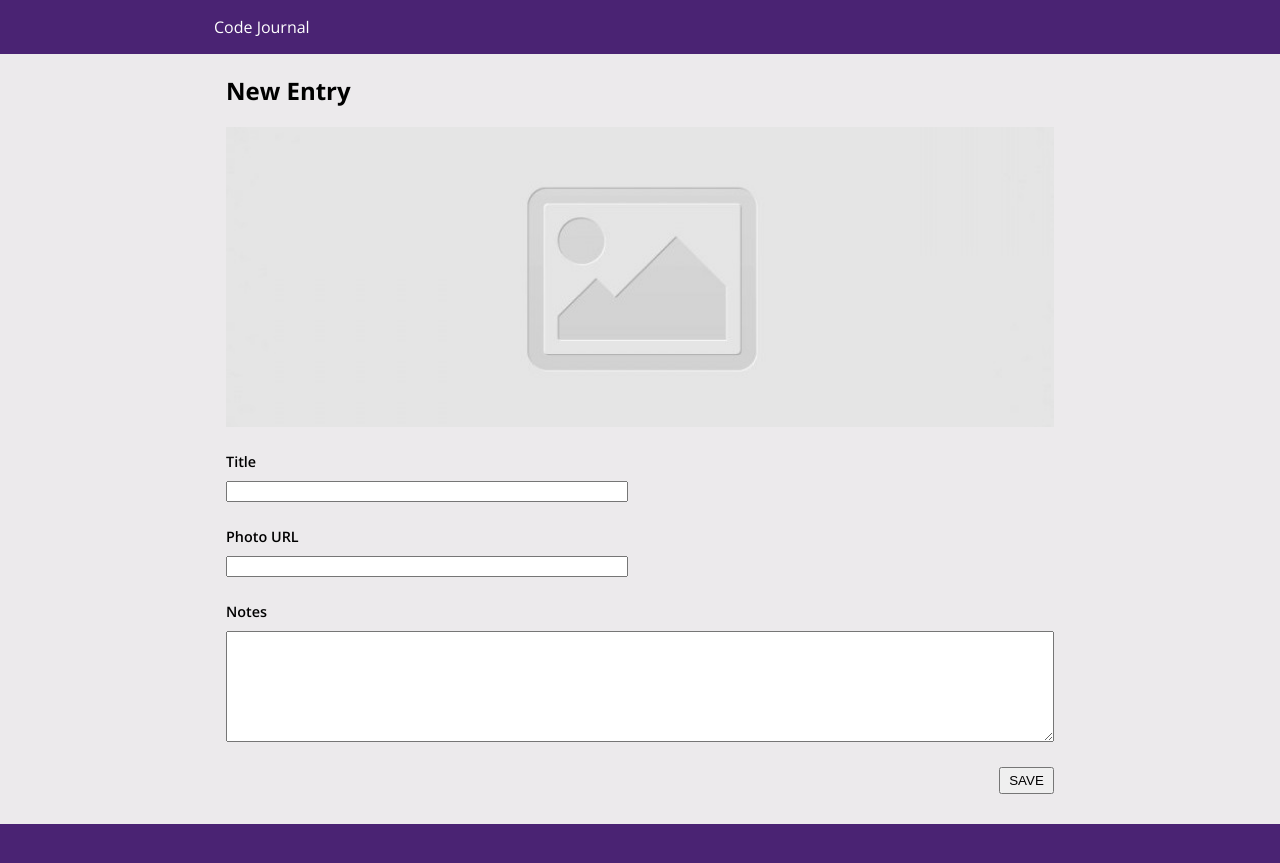
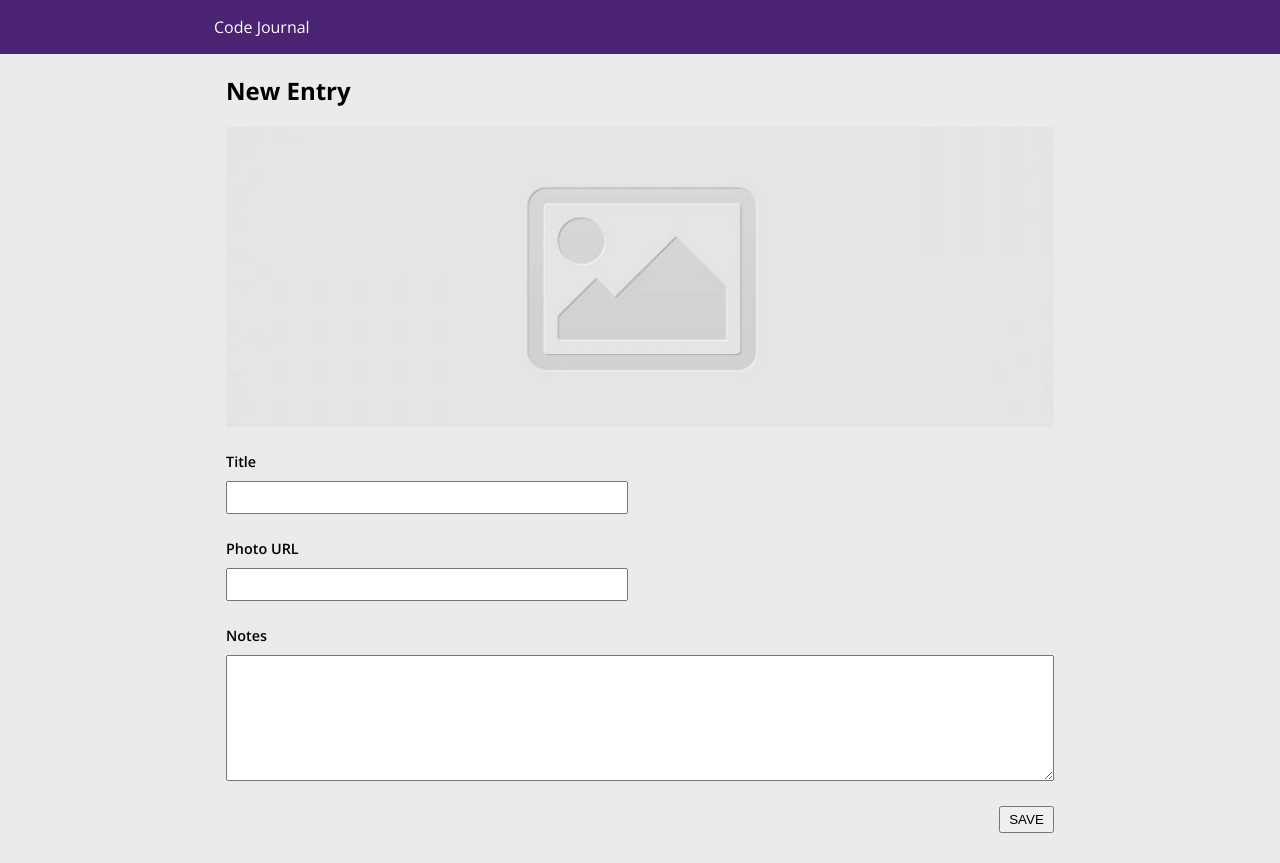
Before and after one commit to Samuel-Cho/code-journal, a website: page index.html in a window 1280 px wide. Before the commit the page ends 824 px from the top, so only its background shows below. Drawn offline with nearby package versions, Linux system fonts and the light colour scheme.

Commit message:
Styled font size and family for input fields and adjusted padding for input fields. #1

```diff
--- a/css/styles.css
+++ b/css/styles.css
@@ -20,3 +20,13 @@ label {
   font-weight: 600;
   font-size: 0.9rem;
 }
+
+#entry-form-title,
+#entry-form-photo-url,
+#entry-form-note {
+  font-family: 'Open Sans', sans-serif;
+  font-weight: 600;
+  font-size: 0.9rem;
+  padding-top: 5px;
+  padding-bottom: 5px;
+}
--- a/index.html
+++ b/index.html
@@ -52,7 +52,7 @@
             <textarea
               name="note"
               id="entry-form-note"
-              rows="7"></textarea>
+              rows="6"></textarea>
           </div>
           <div class="column-full button-container">
             <button class="save-button" type="submit">SAVE</button>
```
